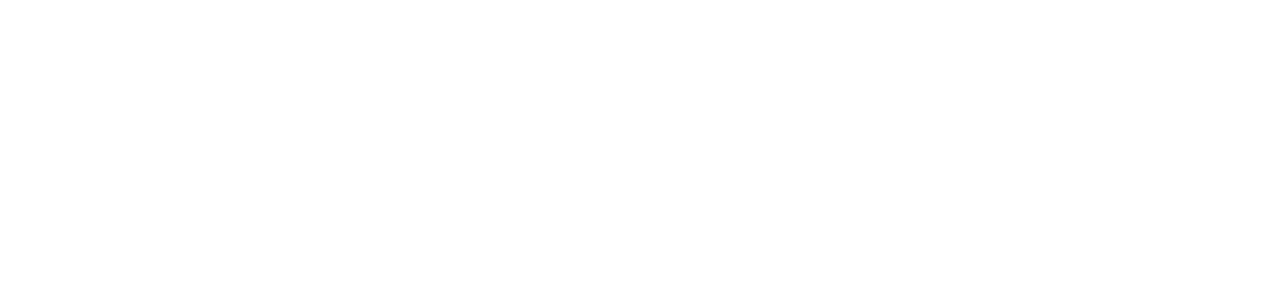
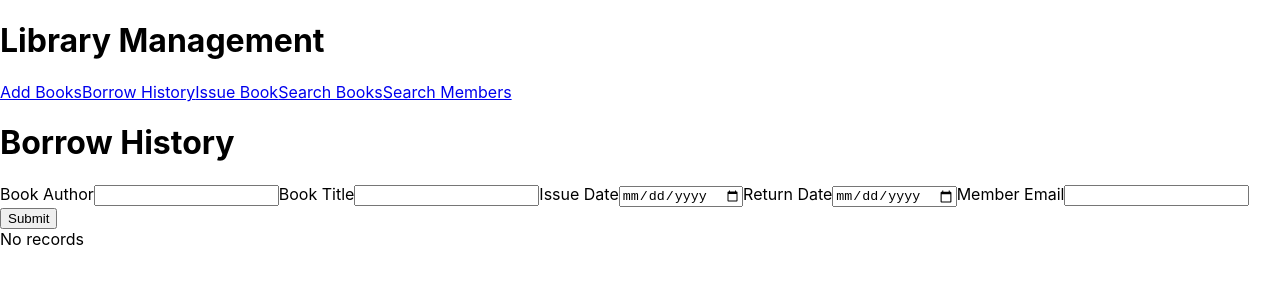
Before and after one commit to vinyselopal/LibraryManagementClient, a React (Create React App) app: page /borrow_history in a window 1280 px wide. Before the commit this address had no page. Shown: the top 300 px of the page. Built offline with nearby package versions, Linux system fonts and the light colour scheme.

Commit message:
create rest of the apis, pages and menu components

```diff
--- a/src/App.js
+++ b/src/App.js
@@ -6,6 +6,7 @@
 import Layout from "./pages/Layout";
 import IssueBook from "./pages/IssueBook";
 import SearchMembers from "./pages/SearchMembers";
+import BorrowHistory from "./pages/BorrowHistory";
 
 function App() {
   return (
@@ -16,6 +17,7 @@
           <Route path="add_books" element={<AddBooks />} />
           <Route path="issue_book" element={<IssueBook />} />
           <Route path="search_members" element={<SearchMembers />} />
+          <Route path="borrow_history" element={<BorrowHistory />} />
         </Route>
       </Routes>
     </BrowserRouter>
--- a/src/apis.js
+++ b/src/apis.js
@@ -52,3 +52,37 @@
   const members = parsedResponse.message;
   return members;
 };
+
+export const getTransactions = async (fields) => {
+  const response = await fetch(
+    BASE_URL +
+      `/transactions?book_author=${fields.book_author}&book_title=${fields.book_title}&issue_date=${fields.issue_date}&return_date=${fields.return_date}&payment_done=${fields.payment_done}&member_email=${fields.member_email}`
+  );
+  const parsedResponse = await response.json();
+  const transactions = parsedResponse.message;
+  return transactions;
+};
+
+export const returnBook = async (record_id) => {
+  const response = await fetch(
+    BASE_URL + `/transactions/${record_id}/return_book`,
+    {
+      method: "PUT",
+    }
+  );
+  const parsedResponse = await response.json();
+  const confirmation = parsedResponse.message;
+  return confirmation;
+};
+
+export const chargeBookFee = async (record_id) => {
+  const response = await fetch(
+    BASE_URL + `/transactions/${record_id}/charge_fee`,
+    {
+      method: "PUT",
+    }
+  );
+  const parsedResponse = await response.json();
+  const confirmation = parsedResponse.message;
+  return confirmation;
+};
--- a/src/components/List.jsx
+++ b/src/components/List.jsx
@@ -1,11 +1,11 @@
 import Empty from "./Empty"
 import { useEffect, useState } from "react"
 
-function List ({records, actionButton}) {
+function List ({records, actionButtons}) {
 
 
     useEffect(() => {
-        console.log(records)
+        console.log("records", records)
     }, [records])
 
     if (!records.length) {
@@ -38,7 +38,7 @@
                                 }
                                 <td>
                                     {
-                                        actionButton ? actionButton(record) : null
+                                        actionButtons ? actionButtons(record) : null
                                     }
                                 </td>
                             </tr>
--- /dev/null
+++ b/src/components/Menu.jsx
@@ -0,0 +1,15 @@
+import {Link} from "react-router-dom"
+
+function Menu () {
+    return (
+        <div>
+            <Link to="/add_books">Add Books</Link>
+            <Link to="/borrow_history">Borrow History</Link>
+            <Link to="/issue_book">Issue Book</Link>
+            <Link to="/search_books">Search Books</Link>
+            <Link to="/search_members">Search Members</Link>
+        </div>
+    )
+}
+
+export default Menu
--- a/src/pages/AddBooks.jsx
+++ b/src/pages/AddBooks.jsx
@@ -59,11 +59,11 @@
                     <label name='title'>Title</label>
                     <input type="text" defaultValue={formData.title} onChange={handleChange} name='title'/>
                     <label name='quantity'>Quantity</label>
-                    <input type="number" defaultValue={formData.quantity} onChange={handleChange} name='quantity'/>
+                    <input type="number" min="1" defaultValue={formData.quantity} onChange={handleChange} name='quantity'/>
                     <button type='submit'>Import</button>
                 </form>
             </div>
-            <List records={books} actionButton={selectButton}/>
+            <List records={books} actionButtons={selectButton}/>
         </div>
     )
 }
--- /dev/null
+++ b/src/pages/BorrowHistory.jsx
@@ -0,0 +1,72 @@
+import {useState} from "react"
+import {getTransactions, chargeBookFee, returnBook} from '../apis'
+import List from "../components/List"
+import Flash from "../components/Flash"
+
+const BorrowHistory = () => {
+    const [formData, setFormData] = useState({book_author: '', book_title: '', issue_date: "", return_date: "", member_email: "", payment_done: ""})
+    const [transactions, setTransactions] = useState([])
+    const [flashMessage, setFlashMessage] = useState("")
+    const [flashVisibility, setFlashVisibility] = useState(false)
+
+    const handleSubmit = async (e) => {
+        e.preventDefault()
+        const response = await getTransactions(formData)
+        console.log('response', response)
+        setTransactions(response)
+    }
+
+    const handleChange = (e) => {
+        const {name, value} = e.target
+        setFormData((preFormData) => ({...preFormData, [name]: value}))
+    }
+
+    const returnAndPayButtons = (record) => {
+        const handleReturn = async (record) => {
+            const confirmation = await returnBook(record.id)
+            setFlashMessage(confirmation)
+            setFlashVisibility(true)
+        }
+        const handlePayment = async (record) => {
+            const confirmation = await chargeBookFee(record.id)
+            setFlashMessage(confirmation)
+            setFlashVisibility(true)
+        }
+
+        return (
+            <div>
+                <button onClick={() => handleReturn(record)} className={`record_${record.id}`}>Return</button>
+                <button onClick={() => handlePayment(record)} className={`record_${record.id}`}>Mark paid</button>
+            </div>
+        )
+    }
+
+    return (
+        <div>
+            <h1>Borrow History</h1>
+            {
+                flashVisibility?
+                <Flash message={flashMessage}/>:
+                null
+            }
+            <div>
+                <form onSubmit={handleSubmit}>
+                    <label name='book_author'>Book Author</label>
+                    <input type="text" defaultValue={formData.book_author} onChange={handleChange} name='book_author'/>
+                    <label name='book_title'>Book Title</label>
+                    <input type="text" defaultValue={formData.title} onChange={handleChange} name='book_title'/>
+                    <label name='issue_date'>Issue Date</label>
+                    <input type="date" defaultValue={formData.issue_date} onChange={handleChange} name='issue_date'/>
+                    <label name='issue_date'>Return Date</label>
+                    <input type="date" defaultValue={formData.return_date} onChange={handleChange} name='return_date'/>
+                    <label name='member_email'>Member Email</label>
+                    <input type="text" defaultValue={formData.member_email} onChange={handleChange} name='member_email'/>
+                    <button type='submit'>Submit</button>
+                </form>
+            </div>
+            <List records={transactions} actionButtons={returnAndPayButtons} />
+        </div>
+    )
+}
+
+export default BorrowHistory
--- a/src/pages/Layout.jsx
+++ b/src/pages/Layout.jsx
@@ -1,9 +1,11 @@
 import {Outlet} from 'react-router-dom'
+import Menu from '../components/Menu'
 
 function Layout () {
     return (
         <>
             <h1>Library Management</h1>
+            <Menu />
             <Outlet />
         </>
     )
--- a/src/pages/SearchBooks.jsx
+++ b/src/pages/SearchBooks.jsx
@@ -18,7 +18,7 @@
     }
 
     return (
-        <div className='books_form'>
+        <div>
             <h1>Search Books</h1>
             <div>
                 <form onSubmit={handleSubmit}>
--- a/src/pages/SearchMembers.jsx
+++ b/src/pages/SearchMembers.jsx
@@ -21,7 +21,7 @@
     }
 
     return (
-        <div className='books_form'>
+        <div>
             <h1>Search Members</h1>
             <div>
                 <select name="filter" onChange={handleChange}>
```
